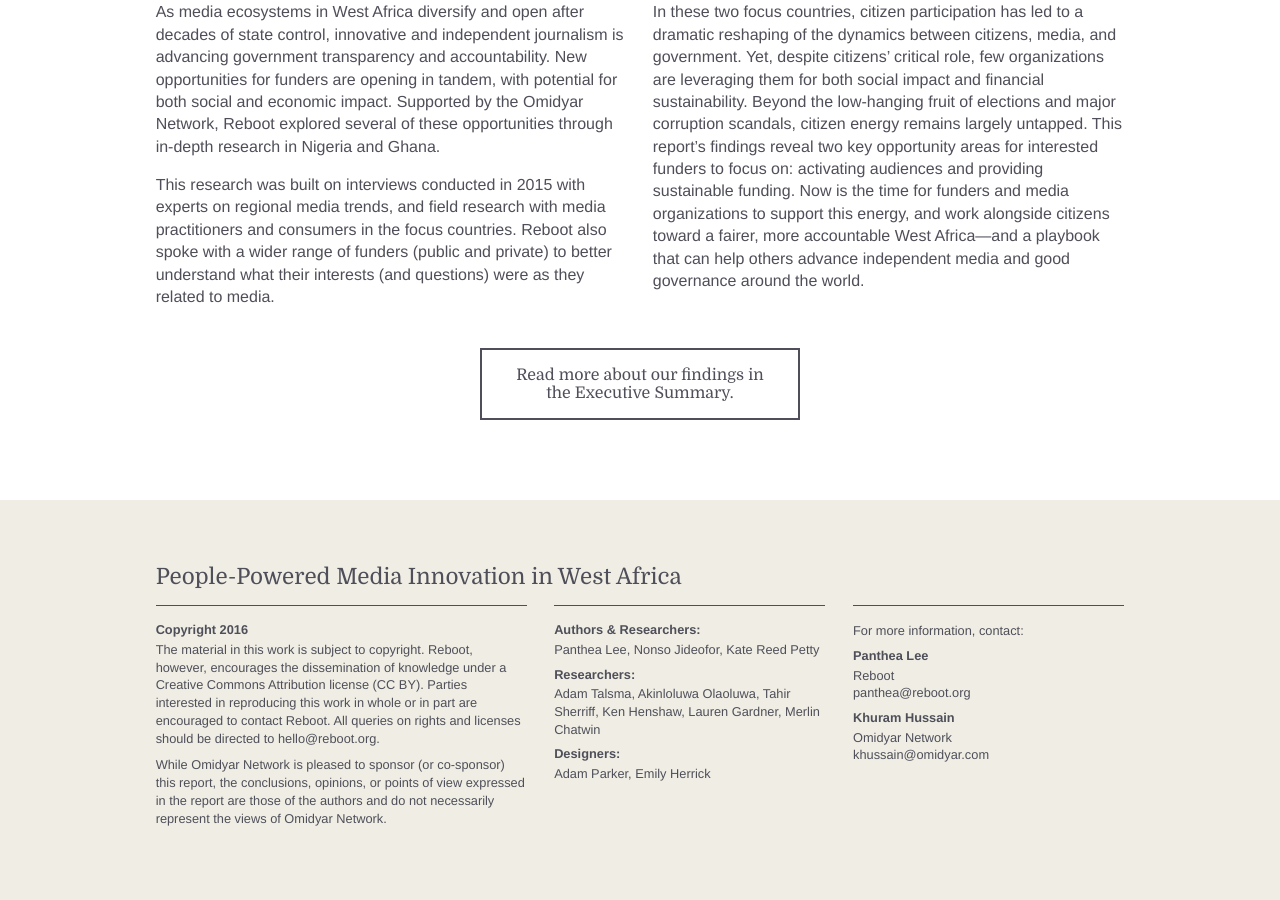
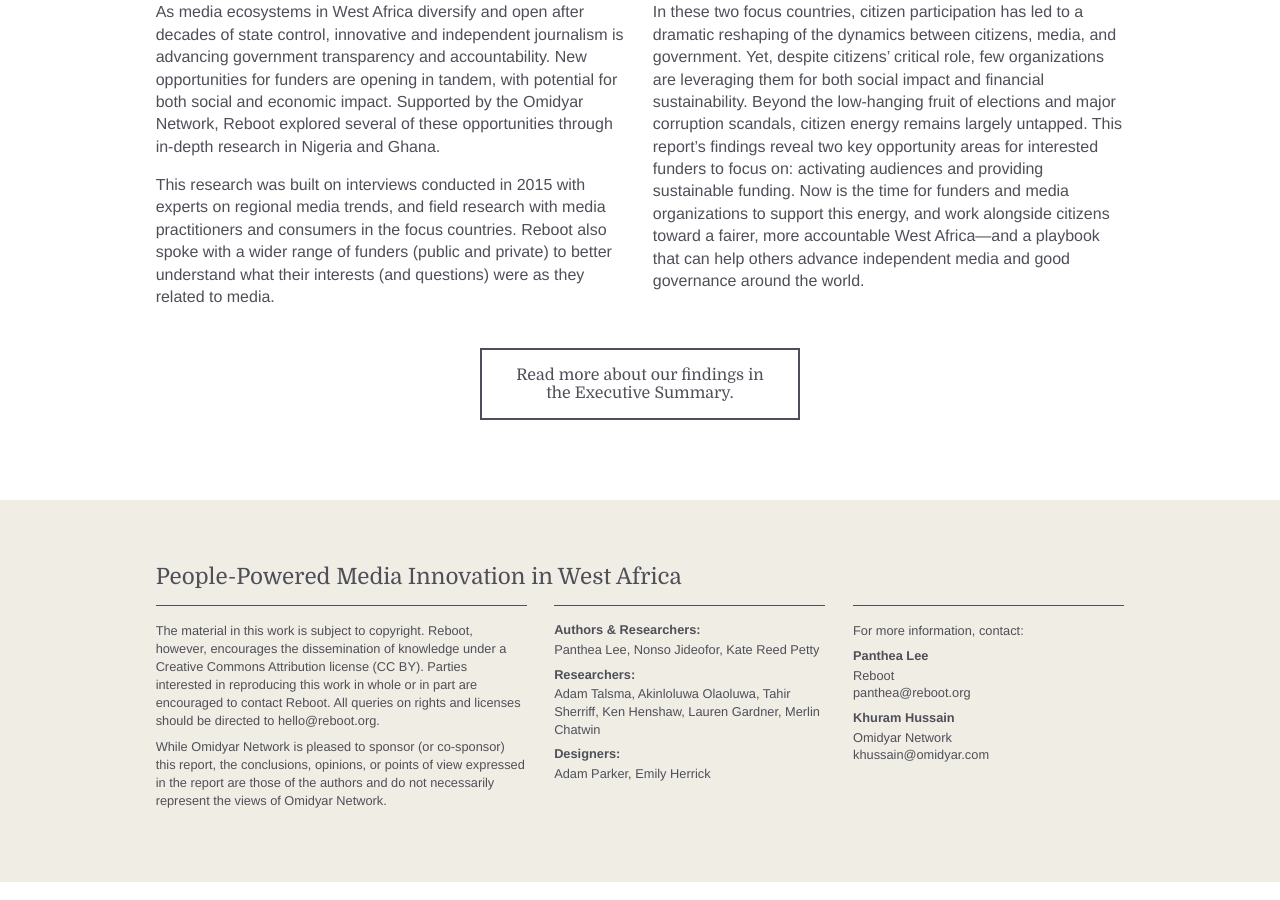
Before and after one commit to theReboot/westafricamedia, a Jekyll site: the page built from index.html, in a window 1280 px wide and 900 px high, scrolled down 998 px. Built offline with Jekyll 4.4.1, drawn with Linux system fonts in a browser that asks for light colours.

Commit message:
Removed copyright line

```diff
--- a/_includes/footer.html
+++ b/_includes/footer.html
@@ -6,7 +6,7 @@
 
     <div class="copyright">
 
-      <h6>Copyright 20{{ site.time | date: '%y' }}</h6>
+      <!-- <h6>Copyright 20{{ site.time | date: '%y' }}</h6> -->
       <p>The material in this work is subject to copyright. Reboot, however, encourages the dissemination of knowledge under a Creative Commons Attribution license (CC BY). Parties interested in reproducing this work in whole or in part are encouraged to contact Reboot. All queries on rights and licenses should be directed to hello@reboot.org.</p>
       <p>While Omidyar Network is pleased to sponsor (or co-sponsor) this report, the conclusions, opinions, or points of view expressed in the report are those of the authors and do not necessarily represent the views of Omidyar Network.</p>
 
```
